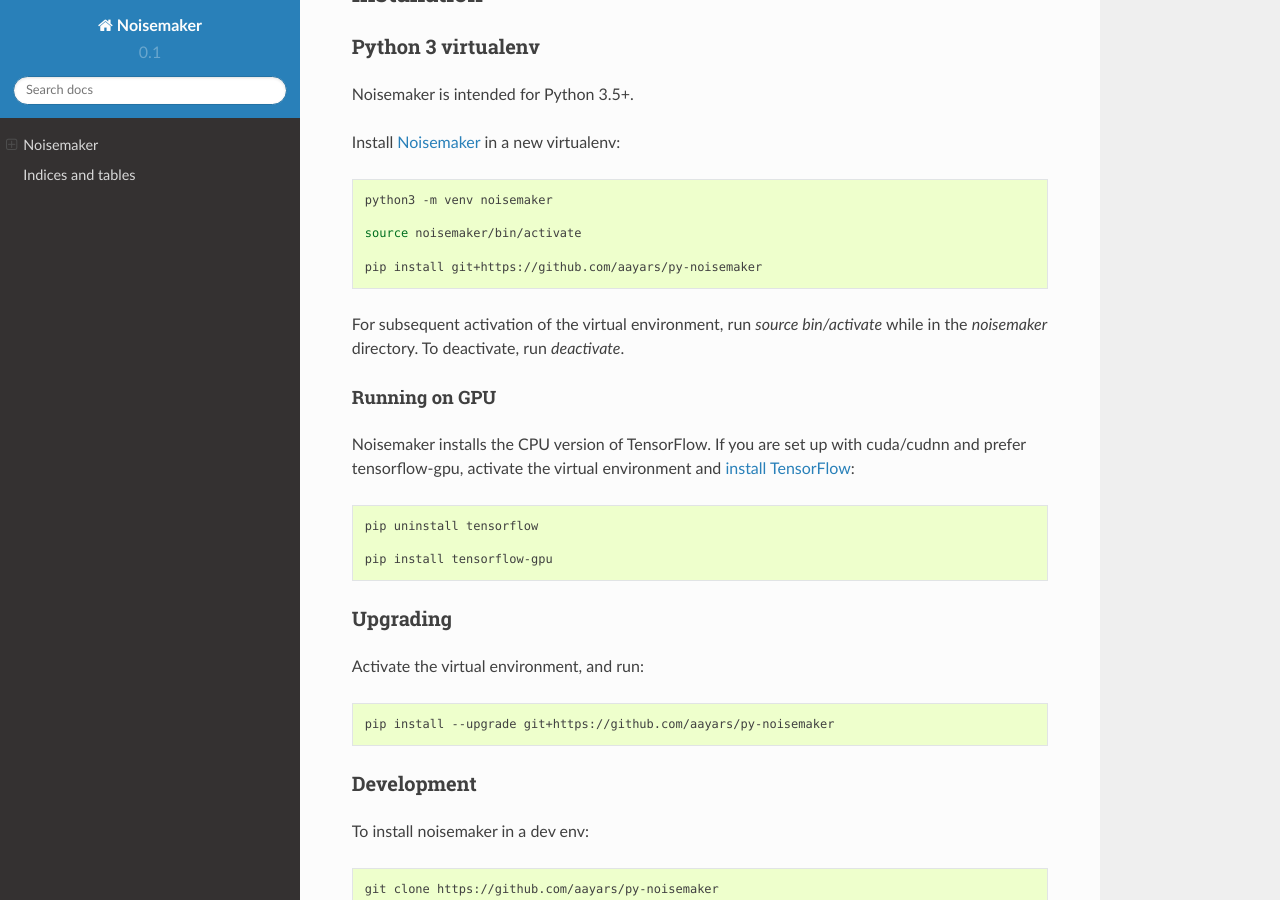
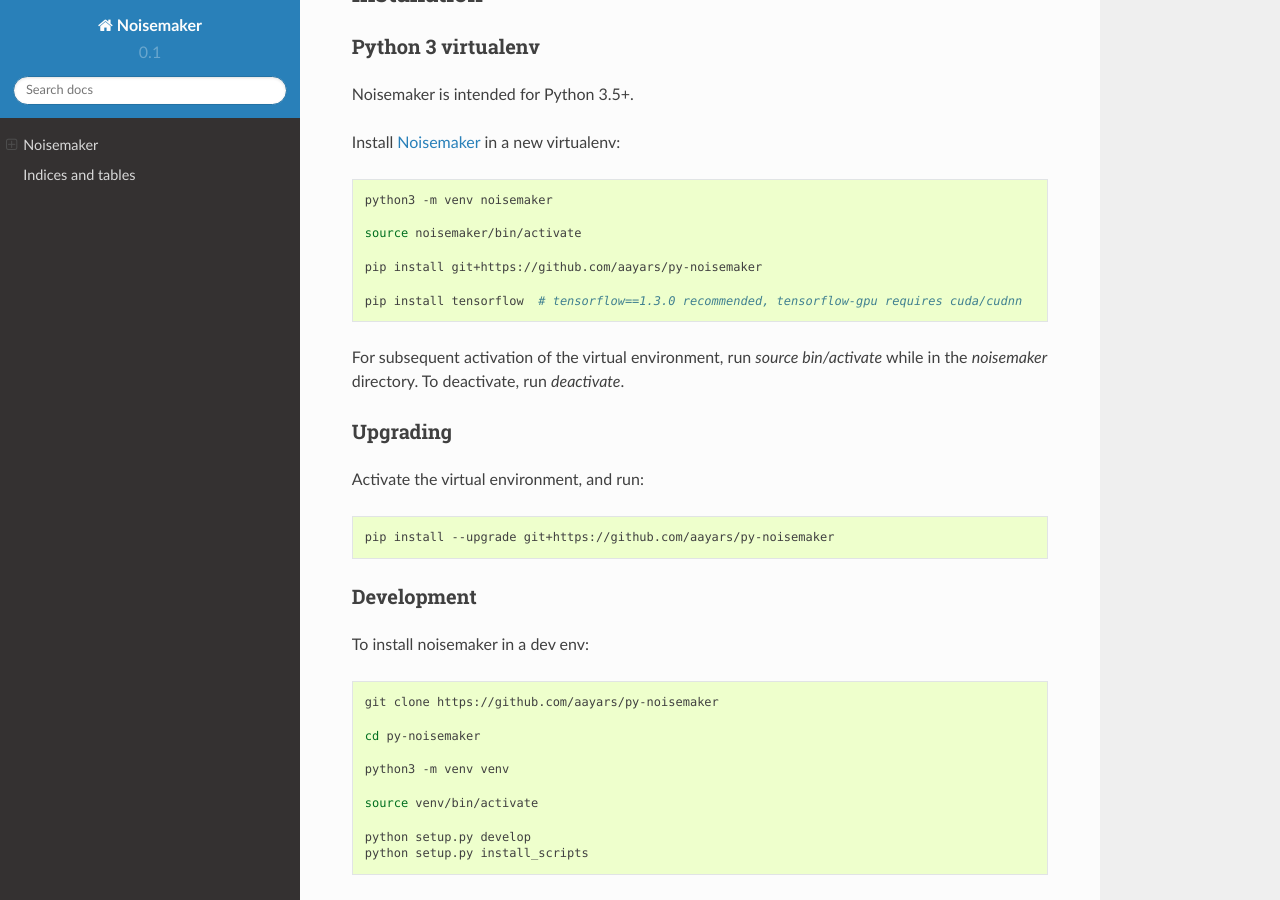
Before and after one commit to aayars/py-noisemaker, a Sphinx documentation site: the page built from docs/index.rst, in a window 1280 px wide and 900 px high, scrolled down 299 px. Built offline with Sphinx 7.4.7 and the Read the Docs theme 2.0.0, drawn with Linux system fonts in a browser that asks for light colours.

```diff
--- a/docs/index.rst
+++ b/docs/index.rst
@@ -37,18 +37,9 @@ Install `Noisemaker`_ in a new virtualenv:
 
     pip install git+https://github.com/aayars/py-noisemaker
 
+    pip install tensorflow  # tensorflow==1.3.0 recommended, tensorflow-gpu requires cuda/cudnn
+
 For subsequent activation of the virtual environment, run `source bin/activate` while in the `noisemaker` directory. To deactivate, run `deactivate`.
-
-Running on GPU
-^^^^^^^^^^^^^^
-
-Noisemaker installs the CPU version of TensorFlow. If you are set up with cuda/cudnn and prefer tensorflow-gpu, activate the virtual environment and `install TensorFlow`_:
-
-.. code-block:: bash
-
-    pip uninstall tensorflow
-
-    pip install tensorflow-gpu
 
 Upgrading
 ~~~~~~~~~
```
Also changed, not shown: setup.py (+1 -6 lines), 1 other file.
